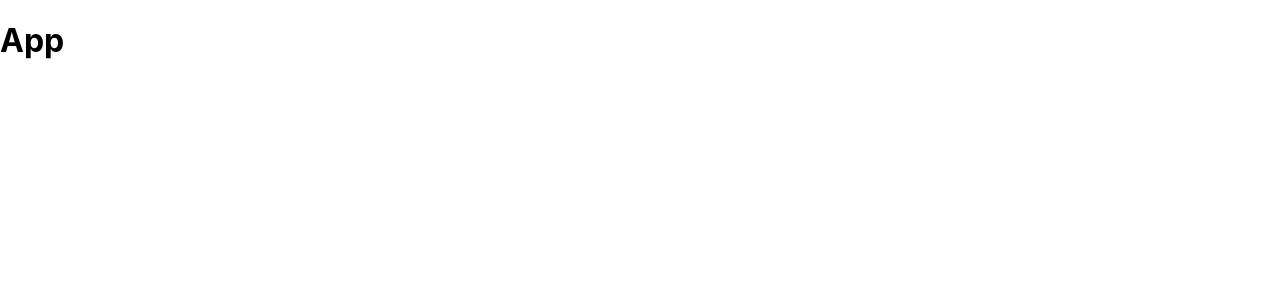
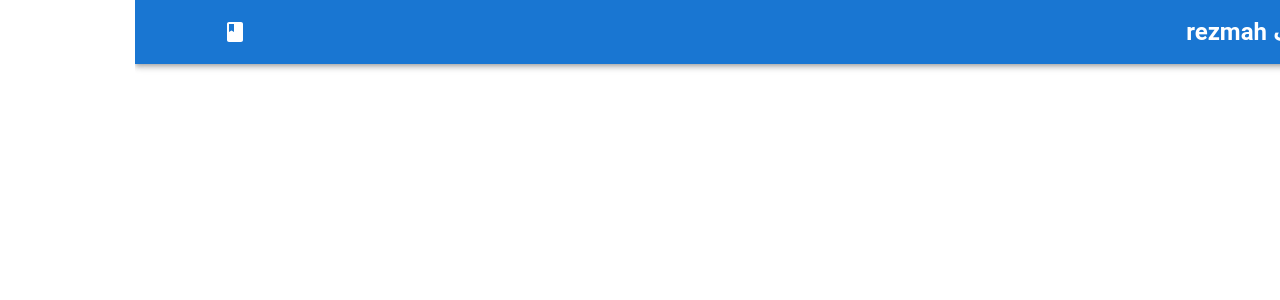
Before and after one commit to rezadd7/rezmah-blog, a React (Create React App) app: page / in a window 1280 px wide. Shown: the top 300 px of the page. Built offline with nearby package versions, Linux system fonts and the light colour scheme.

Commit message:
Craete Header componentsr with materialUi

```diff
--- a/package.json
+++ b/package.json
@@ -6,6 +6,7 @@
     "@apollo/client": "^3.8.1",
     "@emotion/react": "^11.11.1",
     "@emotion/styled": "^11.11.0",
+    "@mui/icons-material": "^5.14.7",
     "@mui/material": "^5.14.7",
     "@testing-library/jest-dom": "^5.17.0",
     "@testing-library/react": "^13.4.0",
--- a/public/index.html
+++ b/public/index.html
@@ -1,5 +1,5 @@
 <!DOCTYPE html>
-<html lang="en">
+<html lang="fa" dir="rtl">
   <head>
     <meta charset="utf-8" />
     <link rel="icon" href="%PUBLIC_URL%/favicon.ico" />
--- a/src/App.js
+++ b/src/App.js
@@ -1,9 +1,12 @@
 import './App.css';
+
+//components
+import Header from './components/layout/Header';
 
 
 function App() {
 
-  return <h1>App</h1>;
+  return <Header />;
 }
 
 export default App;
--- /dev/null
+++ b/src/components/layout/Header.js
@@ -0,0 +1,19 @@
+import React from 'react';
+
+import { AppBar, Container, Toolbar, Typography } from '@mui/material';
+import BookIcon from '@mui/icons-material/Book';
+
+function Header() {
+    return (
+        <AppBar position='sticky'>
+            <Container maxWidth="lg">
+                <Toolbar>
+                    <Typography component="h1" variant='h5' fontWeight='bold' flex={1}>وبلاگ rezmah</Typography>
+                    <BookIcon></BookIcon>
+                </Toolbar>
+            </Container>
+        </AppBar>
+    );
+}
+
+export default Header;
```
Also changed, not shown: 1 other file (tests, documents, lock files or other folders).
